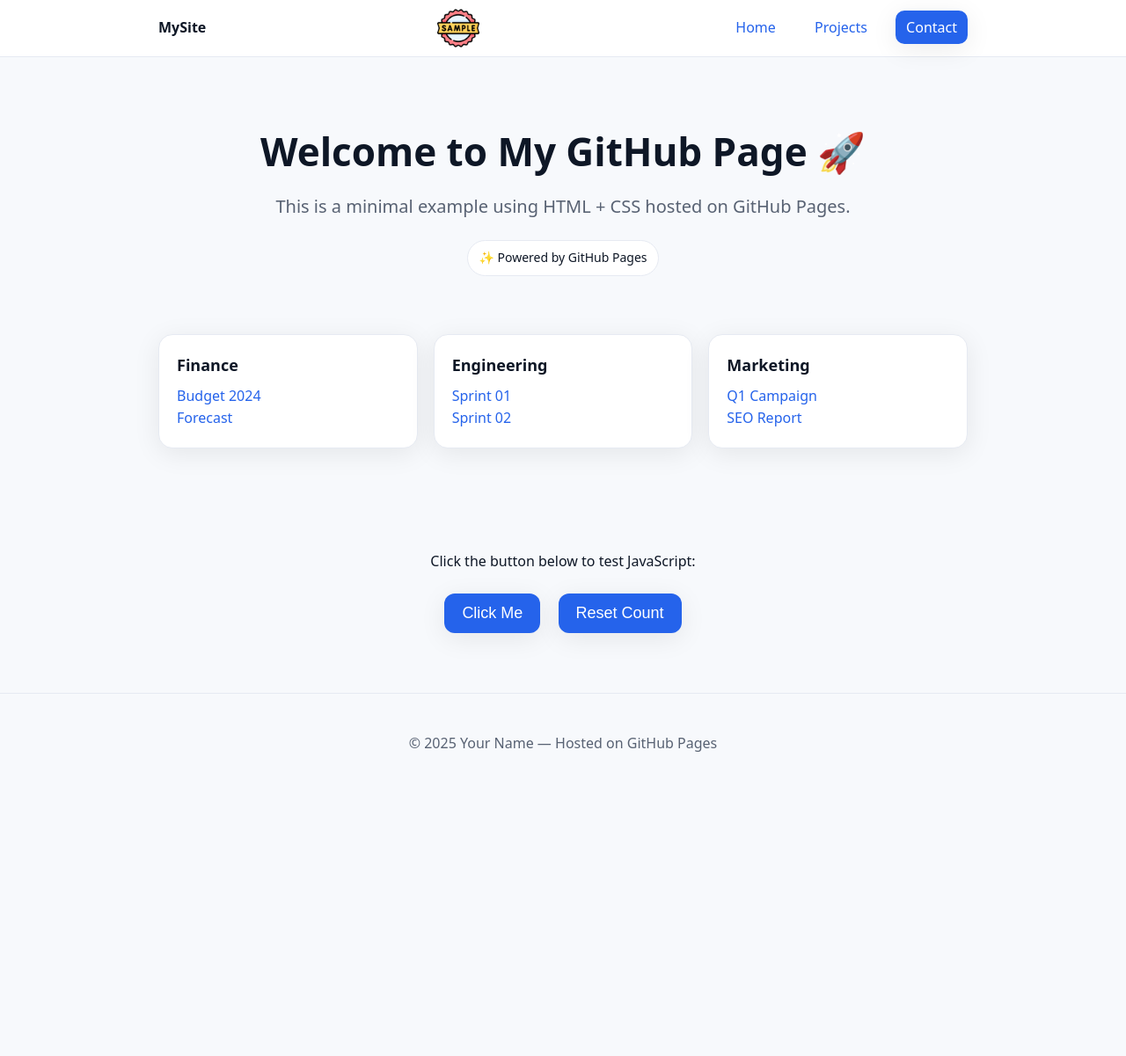
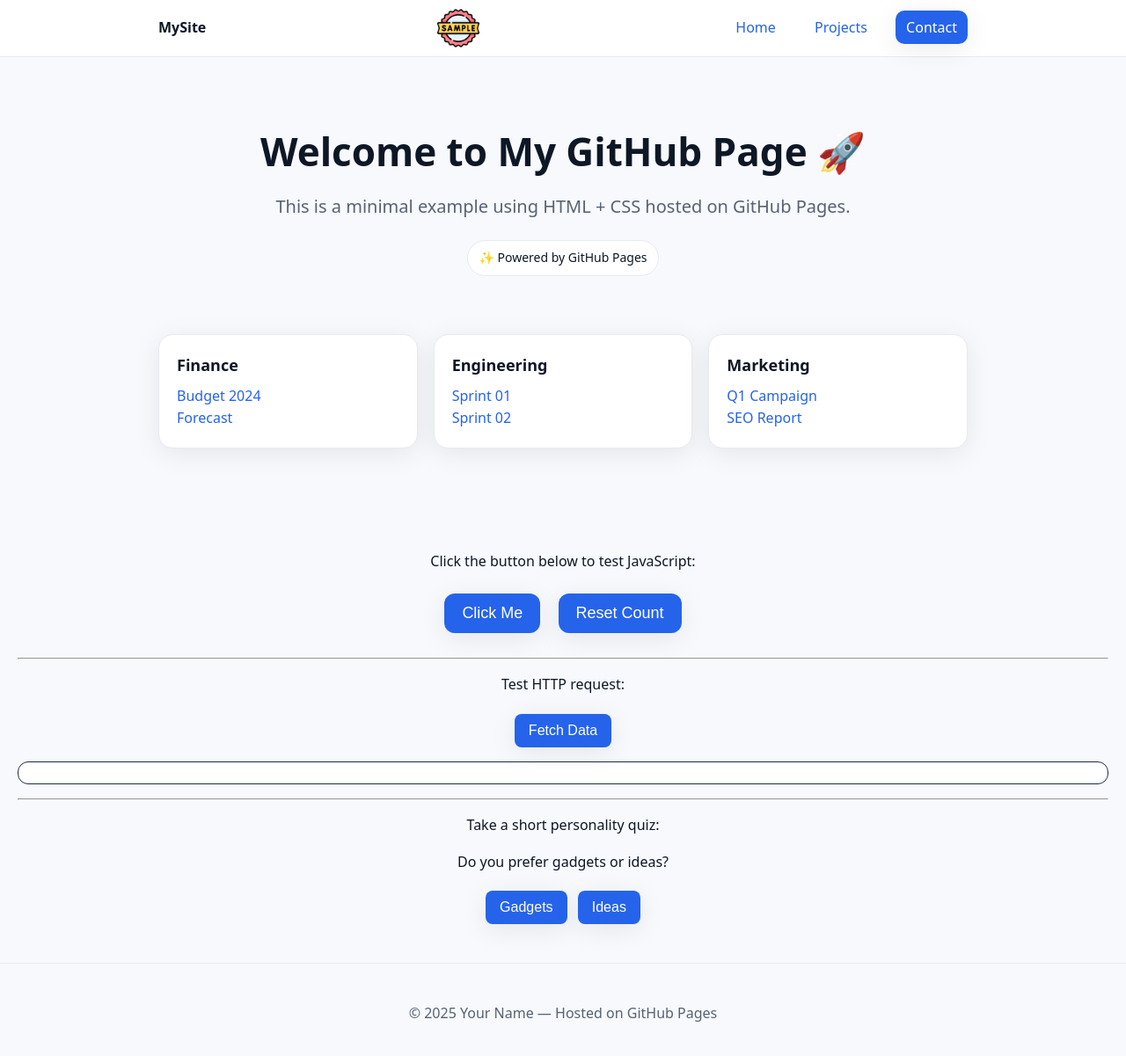
Before and after one commit to astra-timinikey/eekhue-core, a Jekyll site: the page index.html, which Jekyll copies as it is, in a window 1280 px wide and 1210 px high. Shown: the top 1201 px of the window at 88% size. Built offline with Jekyll 4.4.1, drawn with Linux system fonts in a browser that asks for light colours.

Commit message:
test quiz

```diff
--- a/_layouts/default.html
+++ b/_layouts/default.html
@@ -16,9 +16,9 @@
         <img src="../images/sample.png" alt="Logo" class="logo" />
       </div>
       <nav class="menu">
-        <a href="/">Home</a>
-        <a href="/engineering/">Engineering</a>
-        <a href="/finance/" class="cta">Finance</a>
+        <a href="./">Home</a>
+        <a href="{{ site.baseurl }}/engineering/">Engineering</a>
+        <a href="finance/" class="cta">Finance</a>
       </nav>
     </div>
   </header>
--- a/css/style.css
+++ b/css/style.css
@@ -143,6 +143,34 @@
     text-align: center;
   }
 
+  #fetchBtn, #quiz button {
+    padding: 10px 16px;
+    font-size: 16px;
+    border-radius: 8px;
+    border: none;
+    background: var(--accent);
+    color: #fff;
+    margin: 4px;
+    cursor: pointer;
+    box-shadow: var(--shadow);
+    transition: transform 0.1s ease, background 0.2s ease;
+  }
+  #fetchBtn:hover, #quiz button:hover {
+    transform: translateY(-2px);
+    background: #5e87e0;
+  }
+
+  #fetchOutput {
+    background: var(--card);
+    color: var(--text);
+    padding: 12px;
+    border-radius: 12px;
+    margin-top: 12px;
+    overflow-x: auto;
+    font-family: monospace;
+  }
+
+
 
   /* ==============================
      Footer
--- a/index.html
+++ b/index.html
@@ -53,6 +53,21 @@
     <button id="helloBtn">Click Me</button>
     <button id="resetBtn">Reset Count</button>
     <p id="output"></p>
+
+    <hr>
+
+    <p>Test HTTP request:</p>
+    <button id="fetchBtn">Fetch Data</button>
+    <pre id="fetchOutput"></pre>
+
+    <hr>
+
+    <p>Take a short personality quiz:</p>
+    <div id="quiz">
+      <p>Do you prefer gadgets or ideas?</p>
+      <button data-answer="gadget">Gadgets</button>
+      <button data-answer="idea">Ideas</button>
+    </div>
   </main>
 
 
--- a/js/script.js
+++ b/js/script.js
@@ -1,16 +1,15 @@
 document.addEventListener("DOMContentLoaded", () => {
+  // --- Click counter ---
   const btn = document.getElementById("helloBtn");
   const resetBtn = document.getElementById("resetBtn");
   const output = document.getElementById("output");
   let clickCount = 0;
-
   const emojis = ["🎉","🚀","✨","🔥","🌟","💡","🎈"];
 
   btn.addEventListener("click", () => {
     clickCount++;
     const emoji = emojis[Math.floor(Math.random() * emojis.length)];
 
-    // If/else logic based on thresholds
     if (clickCount % 10 === 0) {
       output.textContent = `${emoji} Wow! You reached ${clickCount} clicks! ${emoji}`;
     } else if (clickCount % 5 === 0) {
@@ -19,18 +18,15 @@ document.addEventListener("DOMContentLoaded", () => {
       output.textContent = `${emoji} JavaScript works! Clicked ${clickCount} times. ${emoji}`;
     }
 
-    // Random color for fun
     const r = Math.floor(Math.random()*256);
     const g = Math.floor(Math.random()*256);
     const b = Math.floor(Math.random()*256);
     output.style.color = `rgb(${r}, ${g}, ${b})`;
 
-    // Small animation
     output.style.transform = "scale(1.1)";
     setTimeout(() => { output.style.transform = "scale(1)"; }, 150);
   });
 
-  // Reset button logic
   resetBtn.addEventListener("click", () => {
     clickCount = 0;
     output.textContent = "Counter reset!";
@@ -38,9 +34,38 @@ document.addEventListener("DOMContentLoaded", () => {
     output.style.transform = "scale(1)";
   });
 
-  // Helper function for reset color
   function varAccent() {
     const styles = getComputedStyle(document.documentElement);
     return styles.getPropertyValue('--accent') || '#7aa2f7';
   }
+
+  // --- HTTP request demo ---
+  const fetchBtn = document.getElementById("fetchBtn");
+  const fetchOutput = document.getElementById("fetchOutput");
+
+  fetchBtn.addEventListener("click", async () => {
+    fetchOutput.textContent = "Fetching...";
+    try {
+      const response = await fetch("https://jsonplaceholder.typicode.com/todos/1");
+      const data = await response.json();
+      fetchOutput.textContent = JSON.stringify(data, null, 2);
+    } catch (err) {
+      fetchOutput.textContent = "Error fetching data: " + err;
+    }
+  });
+
+  // --- Personality quiz ---
+  const quiz = document.getElementById("quiz");
+  quiz.addEventListener("click", (e) => {
+    if (!e.target.dataset.answer) return; // ignore clicks outside buttons
+    const answer = e.target.dataset.answer;
+
+    if (answer === "gadget") {
+      alert("You chose gadgets! Redirecting to your persona page...");
+      window.location.href = "../persona/gadget-tinker.html";
+    } else {
+      alert("You chose ideas! Redirecting to your persona page...");
+      window.location.href = "../persona/idea-thinker.html";
+    }
+  });
 });
```
Also changed, not shown: engineering/index.md (+3 -0 lines), finance/index.md (added, +20 -0 lines), persona/Gadget_Tinker.txt (added, +35 -0 lines), persona/Social_Butterfly.txt (added, +35 -0 lines), persona/gadget-tinker.md (added, +35 -0 lines), personas/Gadget_Tinker.txt (deleted, +0 -35 lines), personas/Social_Butterfly.txt (deleted, +0 -35 lines).
